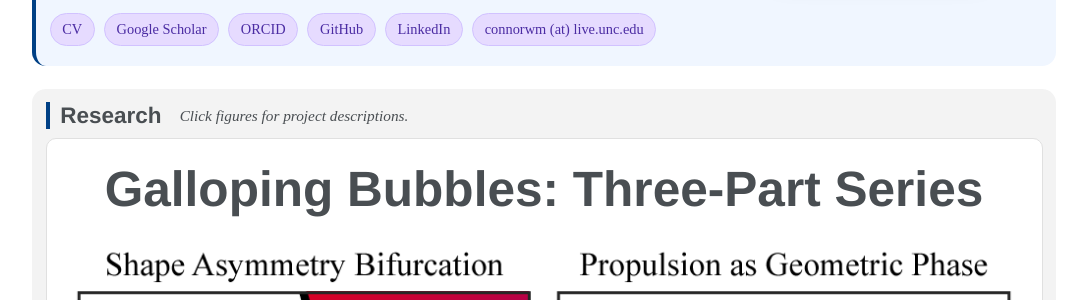
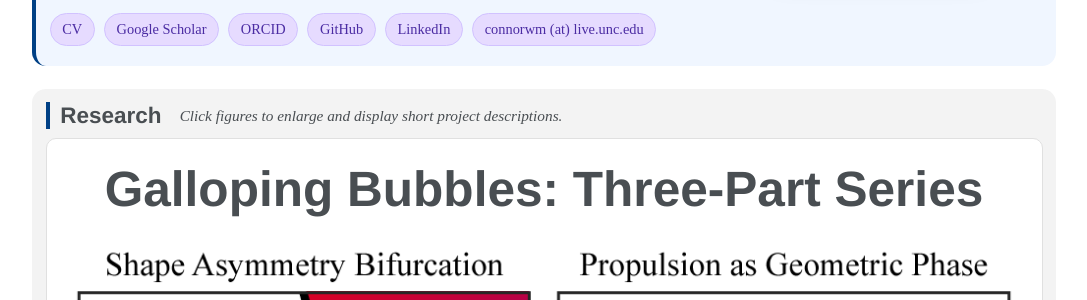
Before and after one commit to cwmagoon/cwmagoon.github.io, a Jekyll site: the page built from _pages/about.md, in a window 1280 px wide and 900 px high. Shown: the part 419-719 px from the top of the window, without its empty margins (96-1183 px from the left). Built offline with Jekyll 4.4.1, drawn with Linux system fonts in a browser that asks for light colours.

Commit message:
enlarge note

```diff
--- a/_pages/about.md
+++ b/_pages/about.md
@@ -477,7 +477,7 @@ document.addEventListener('DOMContentLoaded', function () {
 <div class="section" id="research">
 <div style="display:flex; align-items:center; gap:1rem; margin-bottom:0.5rem;">
 <h2 style="margin-bottom:0;">Research</h2>
-<span style="font-style:italic; font-size:0.85rem; white-space:nowrap;">Click figures for project descriptions.</span>
+<span style="font-style:italic; font-size:0.85rem; white-space:nowrap;">Click figures to enlarge and display short project descriptions.</span>
 </div>
 
 <div class="projects-grid">
```
